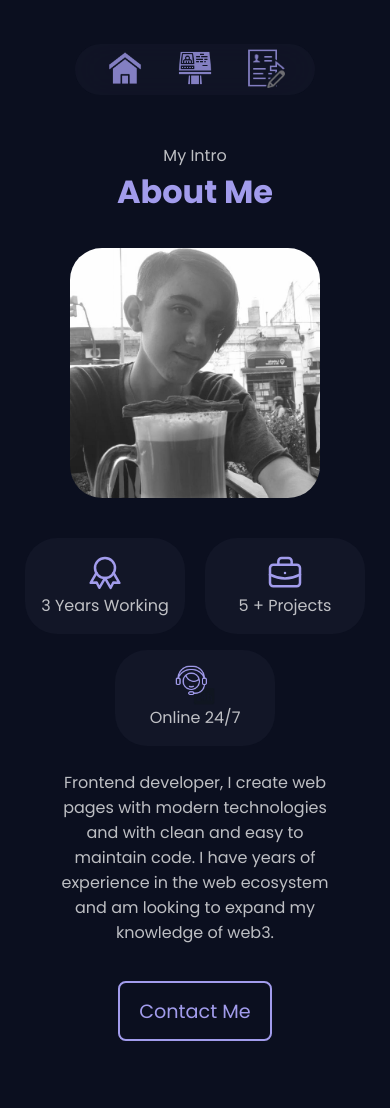
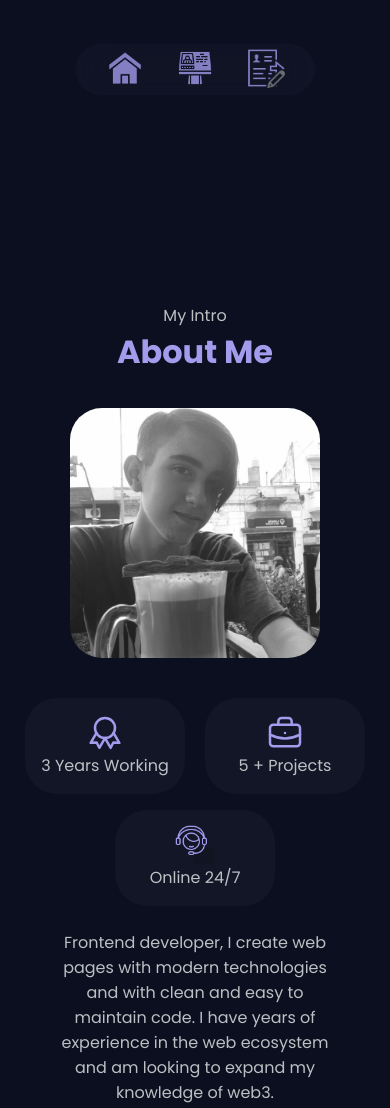
Before and after one commit to Zlatkowicz/Portfolio, a website: page index.html in a window 390 px wide. Shown: the part 733-1841 px from the top of the page. Before the commit the page ends 1811 px from the top, so only its background shows below. Drawn offline with Linux system fonts and the light colour scheme.

Commit message:
Test commit

```diff
--- a/scss/components/_main.scss
+++ b/scss/components/_main.scss
@@ -88,6 +88,9 @@ main {
 .description {
     @include flex(space-evenly);
     flex-direction: column;
+    @media screen and (max-width: 400px){
+        margin-top: 10em;
+    }
     .description__welcome {
         width: 100%;
         @include flex(center);
```
Also changed, not shown: css/style.css, 1 other file.
